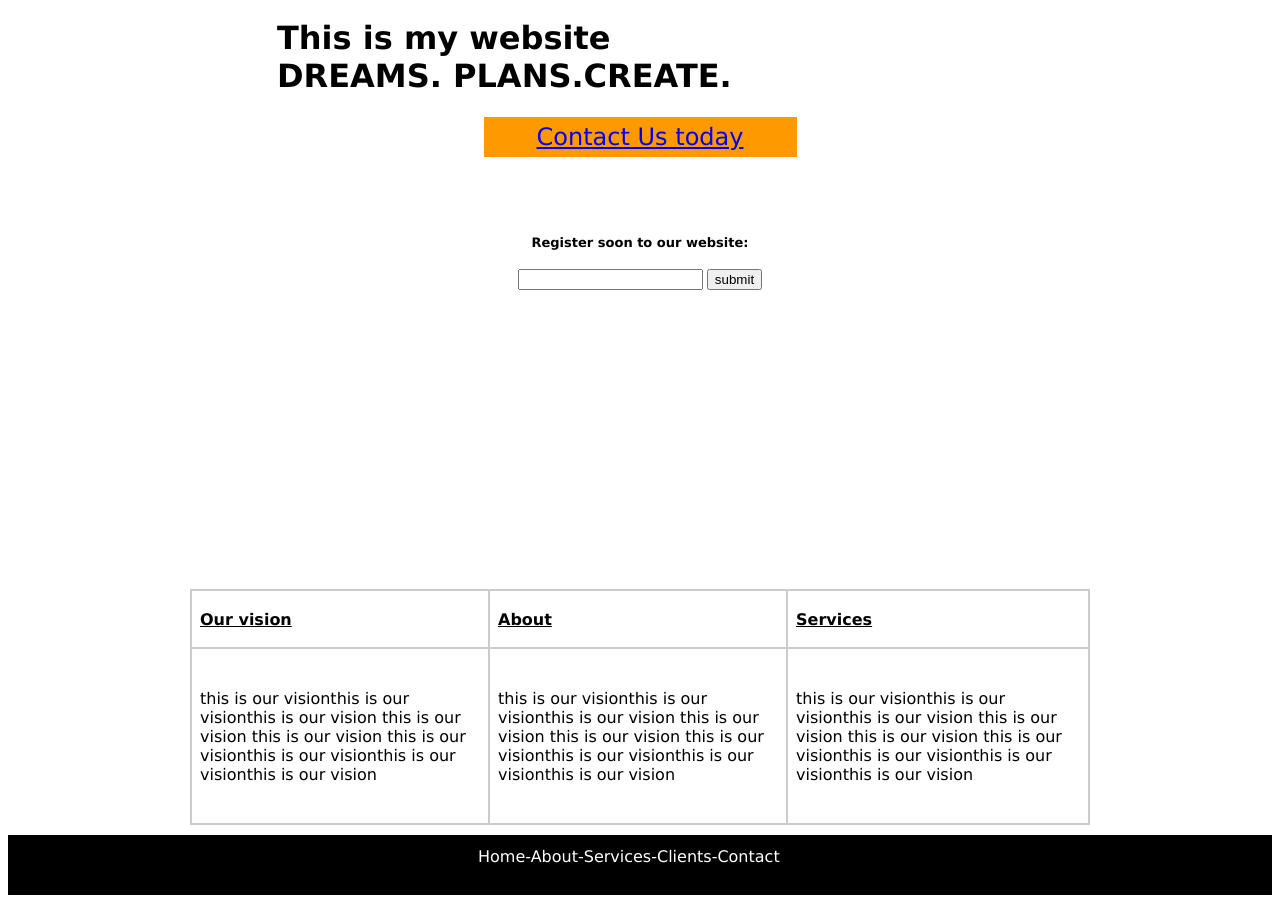
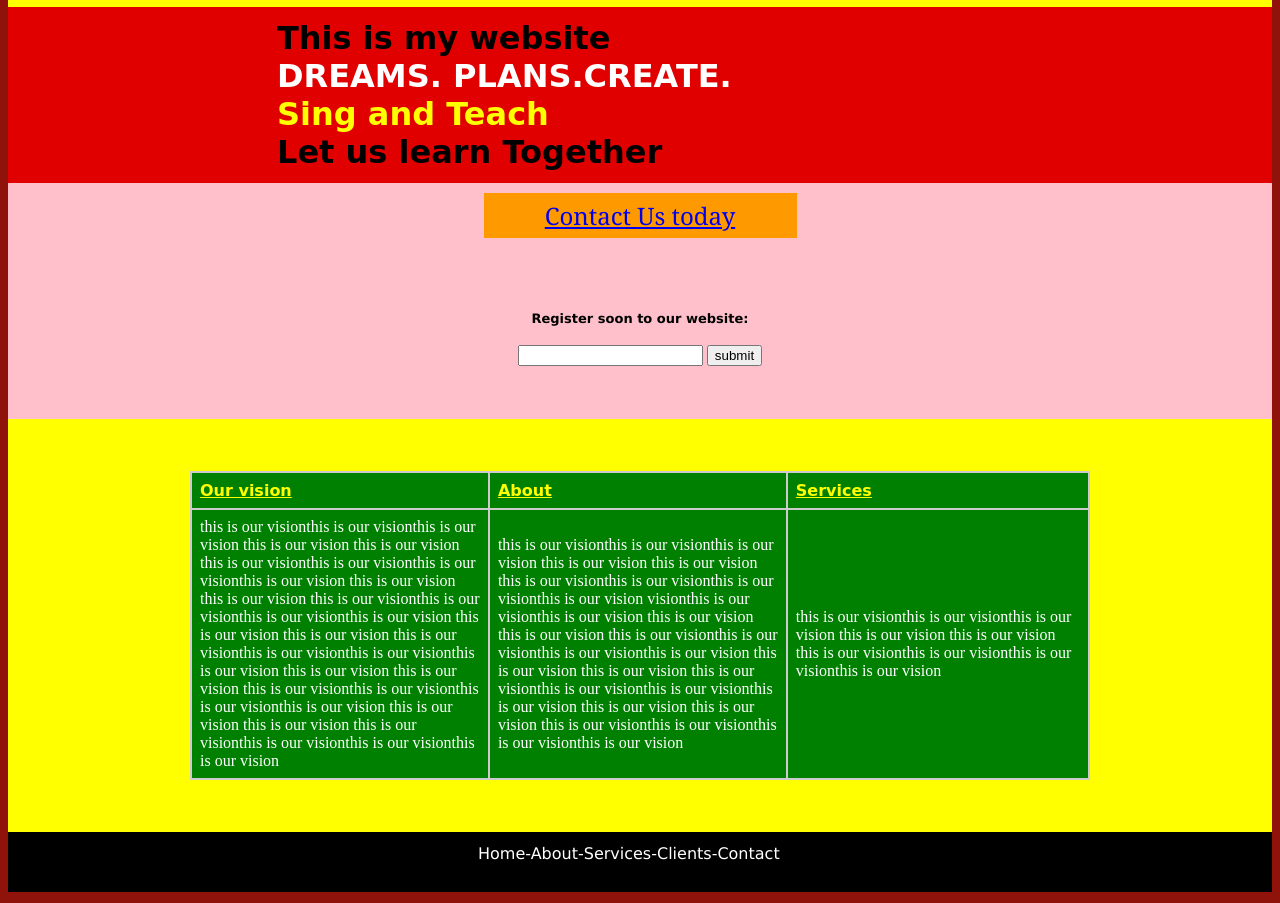
Before and after one commit to Ayantika6767/join_my_singing_class, a plain HTML site: page MUSICWEBSITE.html in a window 1280 px wide. Shown: the part 661-1564 px from the top of the page. Drawn offline with Linux system fonts and the light colour scheme.

Commit message:
Add files via upload

```diff
--- a/MUSICWEBSITE.html
+++ b/MUSICWEBSITE.html
@@ -5,7 +5,14 @@
 <head>
     <meta http-equiv="content-type" conyent="text/html; charset=UTF-8" />
 
-   <title>WEBSITE PROJECT</title>
+   <title>Join My Singing Classes</title>
+   <style type="text/css">
+    body{
+        background-color:rgb(143, 19, 10);
+
+    }
+    </style>
+
 </head>
 
 <body>
@@ -45,12 +52,12 @@ bgcolor="#F0F0F0">
     <td align="center">
         <table width="708" border="0" cellspacing="1" cellpadding="1">
             <tr>
-                <td width="338 align="left"> <font face="Verdanta, Geneva, sans-serif" color=
+                <td width="338 align="left"> <font face="monospace" color=
                     "black" size="5" ><strong>MyBusiness</strong>
                     <br/>
                     Website</font>
 
-                    <td width="291 align="right"> <font face="Verdanta, Geneva, sans-serif" color=
+                    <td width="291 align="right"> <font face="monospace" color=
                         "black" size="5" ><strong>Call Us Today!</strong>
                         <br/>
                         1-800-000-0000</font></td>
@@ -62,7 +69,7 @@ bgcolor="#F0F0F0">
 </table>
 
 <table width="100%" height="150" border="0" cellspacing="5" cellpadding="5"
-bgcolor="white">
+bgcolor="yellow">
 <tr>
     <td align="center">
         <table width="600" border="0" cellspacing="1" cellpadding="1">
@@ -78,14 +85,17 @@ bgcolor="white">
 </table>
 
 <table width="100%" height="82" border="0" cellspacing="5" cellpadding="5"
-bgcolor="white">
+bgcolor="percussion">
 <tr>
 <td height="72" align="center" valign="top">
     <table width="730" border="0" cellspacing="1" cellpadding="1">
         <tr>
-            <td width="729 align="center"> <font face="Verdanta, Geneva, sans-serif" color=
+            <td width="729 align="center"> <font face="cursive" color=
                 "black" size="6" ><strong>This is my website<br/>
-                DREAMS. PLANS.CREATE.</strong><br/>
+               <font color="white"> DREAMS. PLANS.CREATE.</font><br>
+               <font color="yellow"> Sing and Teach </font><br>
+                Let us learn Together
+            </strong><br/>
                 </font>
 
 
@@ -99,12 +109,12 @@ bgcolor="white">
 </table>
 
 <table width="100%" height="236" border="0" cellspacing="5" cellpadding="5"
-bgcolor="white">
+bgcolor="pink">
 <TR>
     <td height="72" align="center" valign="top">
         <table width="313" border="0" cellspacing="3" cellpadding="3" BGCOLOR="#FF9900">
 
-          <tr>  <td width="301" align="center" nowrap="nowrap"> <font face="Verdanta, Geneva, sans-serif" color=
+          <tr>  <td width="301" align="center" nowrap="nowrap"> <font face="Georgia" color=
                 "white" size="5" ><a href="#">Contact Us today</a><br/>
                 </font>
                 </td>
@@ -125,56 +135,65 @@ bgcolor="white">
 
                 <form name="contact" method ="post" action="send.php">
                     <input type="text" name="email"/>
-                    <input type="submit" name="button" value="submit" />
+                    <input type="submit" name="button" value="submit" /></form>
+        </td>
+</tr>
 
 
+<table  width="100%" height="100" border="0"  cellpadding="50" bgcolor="yellow">
+    <tr >
+        <td  height="72" align="center" valign="top">
 
-                </form>
-        </td>
-</tr>
-</table>
-
-<table  width="100%" height="236" border="0" cellspacing="5" cellpadding="5" bgcolor="white">
-    <tr>
-        <td height="72" align="center" valign="top">
-            <table width=901 height="236" border="0" cellspacing="8" cellpadding="8" bordercolor="#cccccc">
-                <table width="900" height="236" border="1" cellspacing="0" cellpadding="8" bordercolor="#cccccc">
+                <table width="900"  bgcolor="green" height="236" border="1" cellspacing="0" cellpadding="8" bordercolor="#cccccc">
 
 
                 <tr>
-    <td width="286" > <font face="Verdanta, Geneva, sans-serif" color=
-        "black" size="3" ><strong> <u> Our vision</u></strong>
+    <td width="286" > <font face="cursive" color=
+        "yellow" size="3" ><strong> <u> Our vision</u></strong>
         </font>
-     <td width="286"> <font face="Verdanta, Geneva, sans-serif" color=
-            "black" size="3" ><strong><u>About</u></strong>
+     <td width="286"> <font face="cursive" color=
+            "yellow" size="3" ><strong><u>About</u></strong>
             </font>
-     <td width="290" > <font face="Verdanta, Geneva, sans-serif" color=
-                "black" size="3" ><strong><u>Services</u></strong>
+     <td width="290" > <font face="cursive" color=
+                "yellow" size="3" ><strong><u>Services</u></strong>
                 </font>
 </tr>
 
 <tr>
     <td>
-        <font face="Verdanta, Geneva, sans-serif" color=
-        "black" size="3">this is our visionthis is our visionthis is our vision
+        <font face="serif" color=
+        "white" size="3">this is our visionthis is our visionthis is our vision
         this is our vision this is our vision this is our visionthis is our
+         visionthis is our visionthis is our vision  this is our vision this is our vision this is our visionthis is our
+         visionthis is our visionthis is our vision
+         this is our vision this is our vision this is our visionthis is our
+         visionthis is our visionthis is our vision
+         this is our vision this is our vision this is our visionthis is our
+         visionthis is our visionthis is our vision
+         this is our vision this is our vision this is our visionthis is our
          visionthis is our visionthis is our vision
 
       </font>
     </td>
 
     <td>
-        <font face="Verdanta, Geneva, sans-serif" color=
-        "black" size="3">this is our visionthis is our visionthis is our vision
+        <font face="serif" color=
+        "white" size="3">this is our visionthis is our visionthis is our vision
         this is our vision this is our vision this is our visionthis is our
          visionthis is our visionthis is our vision
-
+         visionthis is our visionthis is our vision
+         this is our vision this is our vision this is our visionthis is our
+         visionthis is our visionthis is our vision
+         this is our vision this is our vision this is our visionthis is our
+         visionthis is our visionthis is our vision
+         this is our vision this is our vision this is our visionthis is our
+         visionthis is our visionthis is our vision
       </font>
     </td>
 
     <td>
-        <font face="Verdanta, Geneva, sans-serif" color=
-        "black" size="3">this is our visionthis is our visionthis is our vision
+        <font face="serif" color=
+        "white" size="3">this is our visionthis is our visionthis is our vision
         this is our vision this is our vision this is our visionthis is our
          visionthis is our visionthis is our vision
 
```
